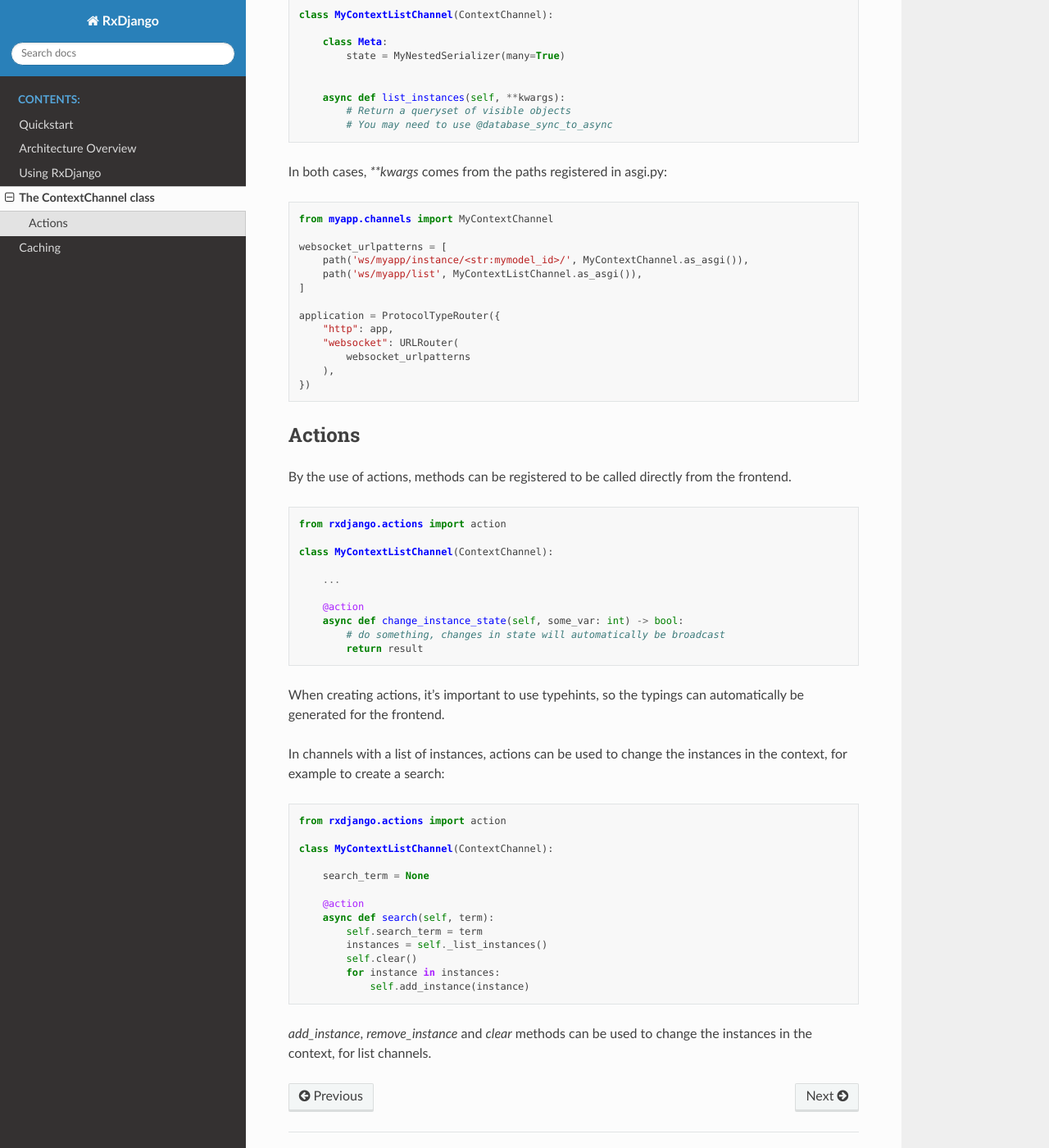
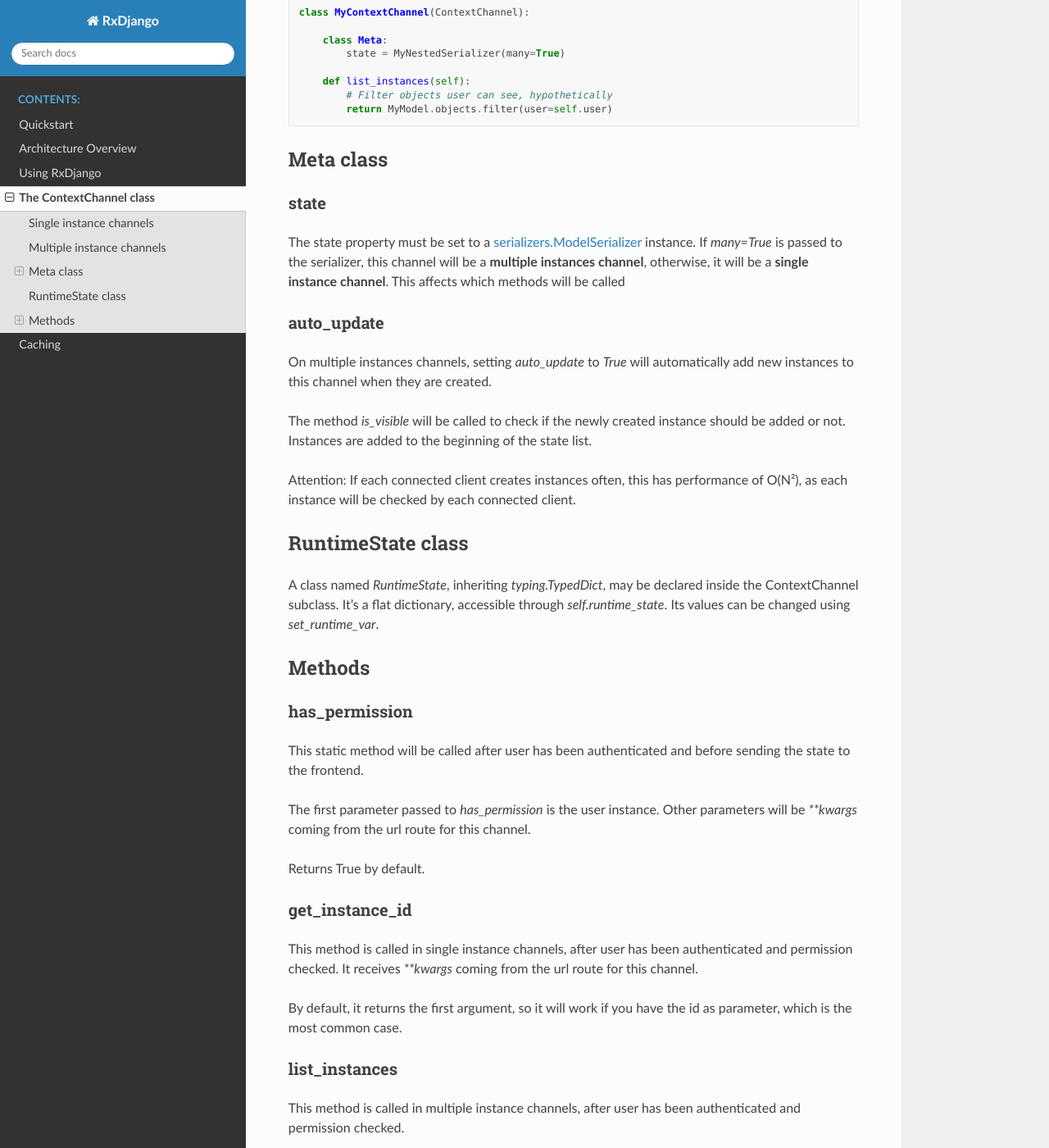
Before and after one commit to CDIGlobalTrack/rxdjango, a Sphinx documentation site: the page built from docs/context-channel.rst, in a window 1280 px wide and 1400 px high, scrolled down 947 px. Shown: the whole window at 82% size. Built offline with Sphinx 7.4.7 and the Read the Docs theme 3.1.0, drawn with Linux system fonts in a browser that asks for light colours; some of the changed text lies outside the part shown.

Commit message:
more docs

```diff
--- a/docs/context-channel.rst
+++ b/docs/context-channel.rst
@@ -6,21 +6,18 @@ The ContextChannel class
 ========================
 
 The `rxdjango.channels.ContextChannel` is the core of the RxDjango. Every
-ContextChannel subclass must declare a `Meta` class containing a `state` property
+ContextChannel subclass must declare a `Meta` class containing a `state` property,
+which must be an instance of a `serializers.ModelSerializer` subclass.
 
-.. code-block:: python
+Each ContextChannel is either a single instance channel, or a multiple instance
+channel. This is defined by the parameter `many` in the state.
 
-   from rxdjango.channels import ContextChannel
-   from myapp.serializers import MyNestedSerializer
+Single instance channels
+========================
 
-   class MyContextChannel(ContextChannel):
-
-       class Meta:
-           state = MyNestedSerializer()
-
-A ContextChannel has to be either a single or a multiple instance channel. To
-declare a channel that has several instances, `many=True` has to be passed to
-the serializer:
+In single instance channels, the state relayed to the frontend
+will be a dictionary. Single instance channels should implement
+the static method `has_permission`:
 
 .. code-block:: python
 
@@ -33,89 +30,135 @@ the serializer:
            state = MyNestedSerializer()
 
        @staticmethod
-       def has_permission(user, **kwargs)
+       def has_permission(user, instance_id):
+           # Check permission
 
-       def get_instance_id(self, **kwargs):
-           # this is optional, by default returns the first kwarg
-	   return kwargs['my_model_id']
+Multiple instance channels
+==========================
 
-If the channel is a single instance channel, it must define `has_permission`
-static method. Channel with many instances must define `list_instances`:
+In multiple instances channels, the state relayed to the frontend
+will be a list of dictionaries. Multiple instance channels must
+implement the `list_instances` method, which should return
+a queryset.
 
 .. code-block:: python
 
    from rxdjango.channels import ContextChannel
    from myapp.serializers import MyNestedSerializer
-   from mayapp.models import MyModel()
 
-   class MyContextListChannel(ContextChannel):
+   class MyContextChannel(ContextChannel):
 
        class Meta:
            state = MyNestedSerializer(many=True)
 
+       def list_instances(self):
+           # Filter objects user can see, hypothetically
+           return MyModel.objects.filter(user=self.user)
 
-       async def list_instances(self, **kwargs):
-           # Return a queryset of visible objects
-	   # You may need to use @database_sync_to_async
+Meta class
+==========
 
-In both cases, `**kwargs` comes from the paths registered in asgi.py:
+state
+-----
 
-.. code-block:: python
+The state property must be set to a `serializers.ModelSerializer
+<https://www.django-rest-framework.org/api-guide/serializers/#modelserializer>`_
+instance. If `many=True` is passed to the serializer, this channel will be
+a **multiple instances channel**, otherwise, it will be a **single instance channel**.
+This affects which methods will be called
 
-   from myapp.channels import MyContextChannel
+auto_update
+-----------
 
-   websocket_urlpatterns = [
-       path('ws/myapp/instance/<str:mymodel_id>/', MyContextChannel.as_asgi()),
-       path('ws/myapp/list', MyContextListChannel.as_asgi()),
-   ]
+On multiple instances channels, setting `auto_update` to `True` will
+automatically add new instances to this channel when they are created.
 
-   application = ProtocolTypeRouter({
-       "http": app,
-       "websocket": URLRouter(
-           websocket_urlpatterns
-       ),
-   })
+The method `is_visible` will be called to check if the newly created instance
+should be added or not. Instances are added to the beginning of the state list.
 
-Actions
--------
+Attention: If each connected client creates instances often, this has performance
+of O(N²), as each instance will be checked by each connected client.
 
-By the use of actions, methods can be registered to be called directly from
-the frontend.
+RuntimeState class
+==================
 
-.. code-block:: python
+A class named `RuntimeState`, inheriting `typing.TypedDict`, may be declared
+inside the ContextChannel subclass. It's a flat dictionary, accessible through
+`self.runtime_state`. Its values can be changed using `set_runtime_var`.
 
-   from rxdjango.actions import action
+Methods
+=======
 
-   class MyContextListChannel(ContextChannel):
+has_permission
+--------------
 
-       ...
+This static method will be called after user has been authenticated
+and before sending the state to the frontend.
 
-       @action
-       async def change_instance_state(self, some_var: int) -> bool:
-           # do something, changes in state will automatically be broadcast
-	   return result
+The first parameter passed to `has_permission` is the user instance.
+Other parameters will be `**kwargs` coming from the url route for
+this channel.
 
-When creating actions, it's important to use typehints, so the typings can
-automatically be generated for the frontend.
+Returns True by default.
 
-In channels with a list of instances, actions can be used to change the
-instances in the context, for example to create a search:
+get_instance_id
+---------------
 
-.. code-block:: python
+This method is called in single instance channels, after user has been
+authenticated and permission checked. It receives `**kwargs` coming from
+the url route for this channel.
 
-   from rxdjango.actions import action
+By default, it returns the first argument, so it will work if you have
+the id as parameter, which is the most common case.
 
-   class MyContextListChannel(ContextChannel):
+list_instances
+--------------
 
-       search_term = None
+This method is called in multiple instance channels, after user has been
+authenticated and permission checked.
 
-       @action
-       async def search(self, term):
-           self.search_term = term
-	   instances = self._list_instances()
-	   self.clear()
-	   for instance in instances:
-	       self.add_instance(instance)
+It should return a queryset (and support for returning a list of ids will
+come soon).
 
-`add_instance`, `remove_instance` and `clear` methods can be used to change
-the instances in the context, for list channels.
+add_instance
+------------
+
+For multiple instances channels, this method adds a new instance to state.
+It should be given the instance id. If the at_beginning parameter is True,
+the instance will be added as the first element of the state.
+
+remove_instance
+---------------
+
+For multiple instances channels, this method removes an instance from the state.
+
+clear
+-----
+
+For multiple instances channels, this method removes all instances from the state.
+
+is_visible
+----------
+
+If `Meta.auto_updated` is set to True, this method is called for each new instance
+of the state model created. If it returns True, the instance will be automatically
+added at the beginning of the list.
+
+on_connect
+----------
+
+This method is called after user has been authenticated.
+
+It receives the tstamp of the last update this client had, in case this is a reconnection,
+but on client side this is not implemented yet, so tstamp is always None for now.
+
+on_disconnect
+-------------
+
+This method is called when client disconnects.
+
+clear_cache
+-----------
+
+This classmethod receives the id of an instance in this channel and clears the cache
+for that instance.
```
Also changed, not shown: docs/using-rxdjango.rst (+11 -10 lines).
